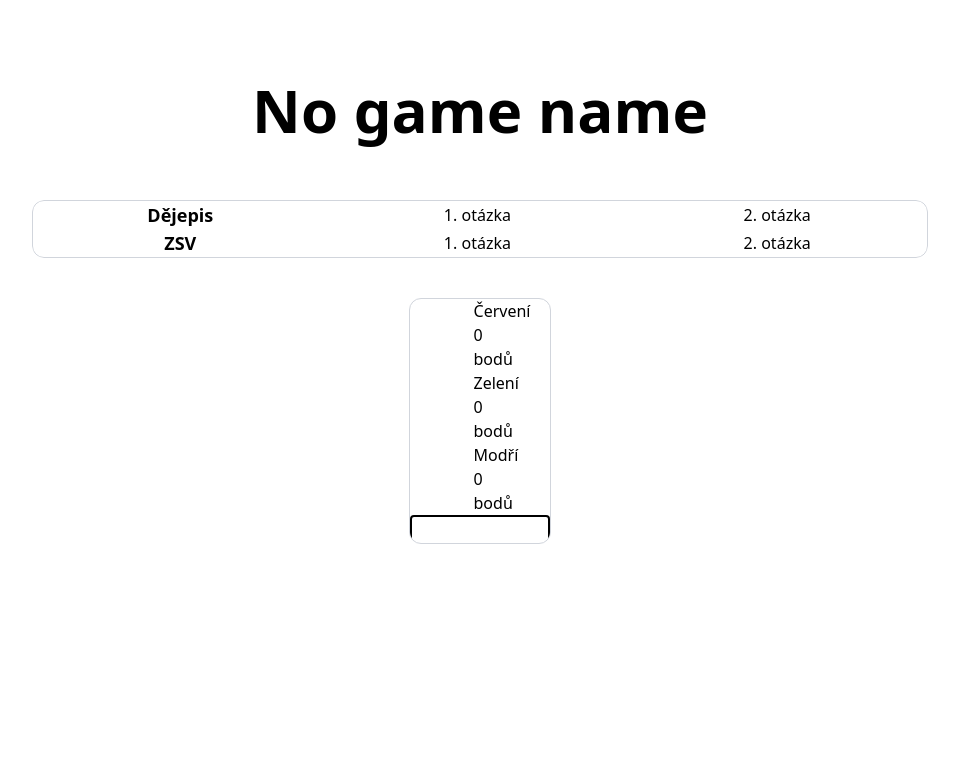
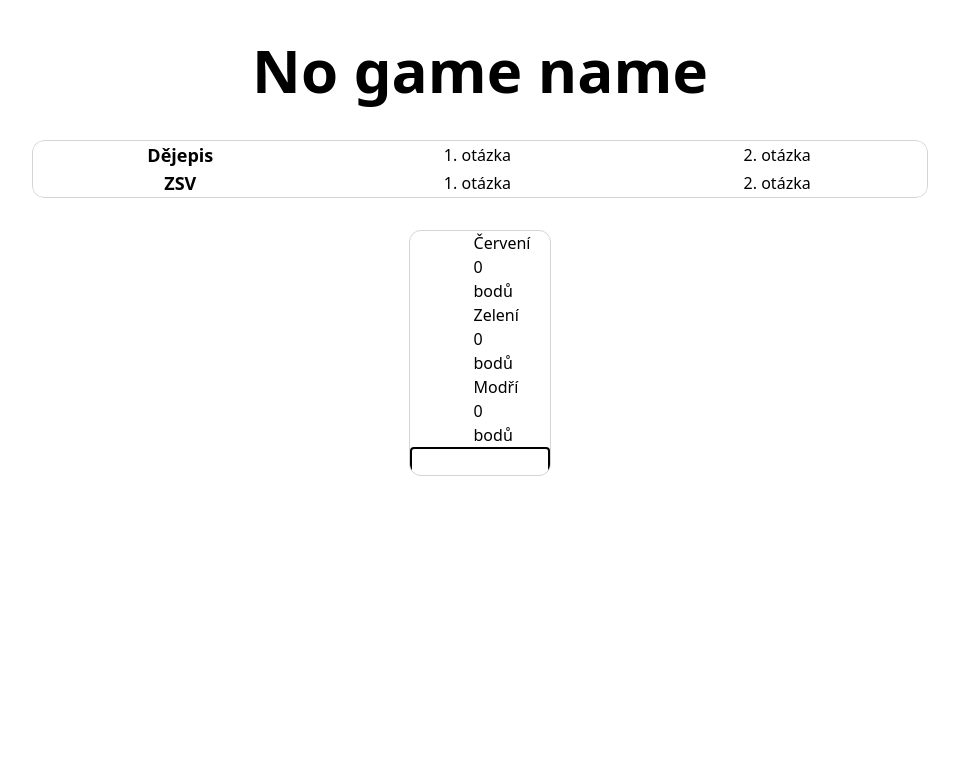
Before and after one commit to Smidra/vedomostni-turnaj, a Flask app: page / in a window 1280 px wide. Shown: the top 758 px of the page, without its empty margins (160-1119 px from the left). Run offline with Flask 3, Linux system fonts and the light colour scheme; some libraries are stand-ins or nearby versions.

Commit message:
Fixed Bugs from Martin

```diff
--- a/templates/administrace.html
+++ b/templates/administrace.html
@@ -14,7 +14,7 @@
 
 <body class="container mx-auto px-4 max-w-4xl">
 <!-- Heading -->
-<h1 class="mt-20 mb-10 text-center text-6xl font-bold">
+<h1 class="mt-10 mb-10 text-center text-6xl font-bold">
     <a href="">Administrace</a>
 </h1>
 
--- a/templates/dashboard.html
+++ b/templates/dashboard.html
@@ -35,7 +35,7 @@
             <div class="flex items-center ml-5 mr-5">
                 <button class="btn btn-{{ color }} btn-circle h-8 w-8"></button>
                 <div class="ml-3">
-                    <div class="stat-title">Červení</div>
+                    <div class="stat-title">{{ name }}</div>
                     <div class="stat-value">{{ points }}</div>
                     <div class="stat-desc">bodů</div>
                 </div>
--- a/templates/game.html
+++ b/templates/game.html
@@ -14,7 +14,7 @@
 
 <body>
 <!-- Heading -->
-<h1 class="mt-20 mb-15 text-center text-6xl font-bold">{{ game_name }}</h1>
+<h1 class="mt-10 mb-10 text-center text-6xl font-bold">{{ game_name }}</h1>
 
 <!-- Gameboard <div class="container border border-dark border-2 rounded p-4" style="max-width: 70%;"> -->
 <div class="flex justify-center items-center">
@@ -59,7 +59,7 @@
 
 
 <!-- Current game points -->
-<div class="flex justify-center w-full mt-10">
+<div class="flex justify-center w-full mt-8">
     <div class="stats rounded-xl overflow-hidden border border-gray-300">
         <div class="stat flex-1">
             <div class="flex items-center ml-5 mr-5">
```
Also changed, not shown: templates/question.html (+6 -15 lines), README.md.
